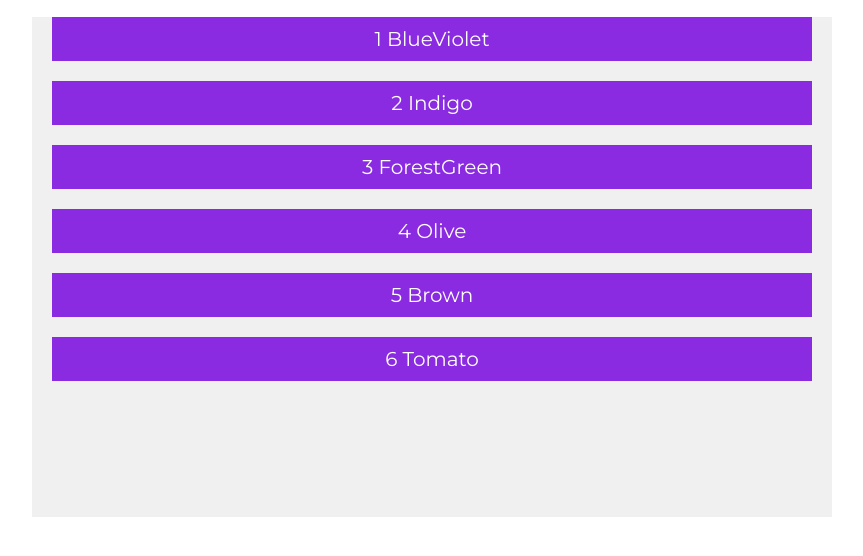
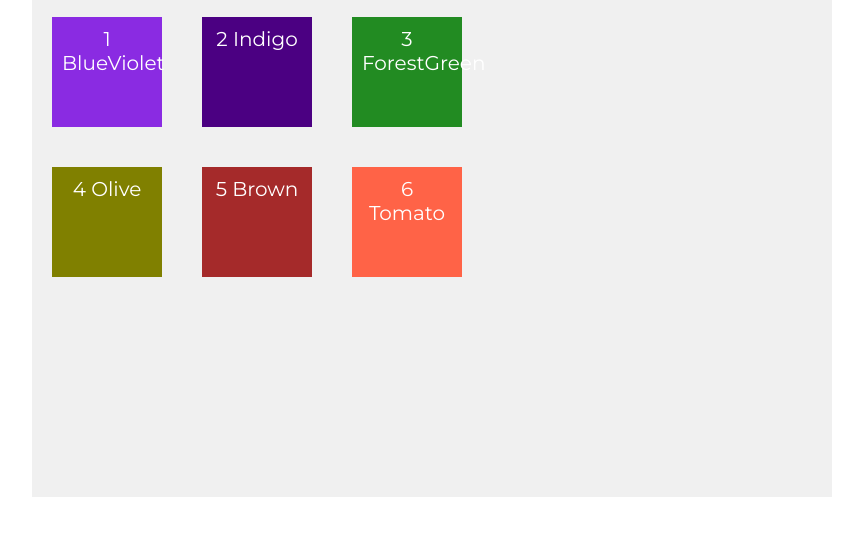
Before and after one commit to lemuelpjr/GridSanbox, a plain HTML site: page index.html in a window 1280 px wide. Shown: the part 72-628 px from the top of the page, without its empty margins (208-1071 px from the left). Drawn offline with Linux system fonts and the light colour scheme.

Commit message:
change box colors and display grid

```diff
--- a/scss/main.scss
+++ b/scss/main.scss
@@ -21,13 +21,41 @@ body {
   background-color: #f0f0f0;
   height: 50rem;
   margin-bottom: 3rem;
+  display: grid;
+  // Define the number and height of rows
+  grid-template-rows: 15rem 15rem;
+  // Define the number and width of columns
+  grid-template-columns: 15rem 15rem 15rem;
 
   &__box {
-    background-color: blueviolet;
     color: #fff;
     font-size: 2rem;
     text-align: center;
     padding: 1rem;
     margin: 2rem;
+
+    &--1 {
+      background-color: blueviolet;
+    }
+
+    &--2 {
+      background-color: indigo;
+    }
+
+    &--3 {
+      background-color: forestgreen;
+    }
+
+    &--4 {
+      background-color: olive;
+    }
+
+    &--5 {
+      background-color: brown;
+    }
+
+    &--6 {
+      background-color: tomato;
+    }
   }
 }
```
Also changed, not shown: css/main.css, 1 other file.
